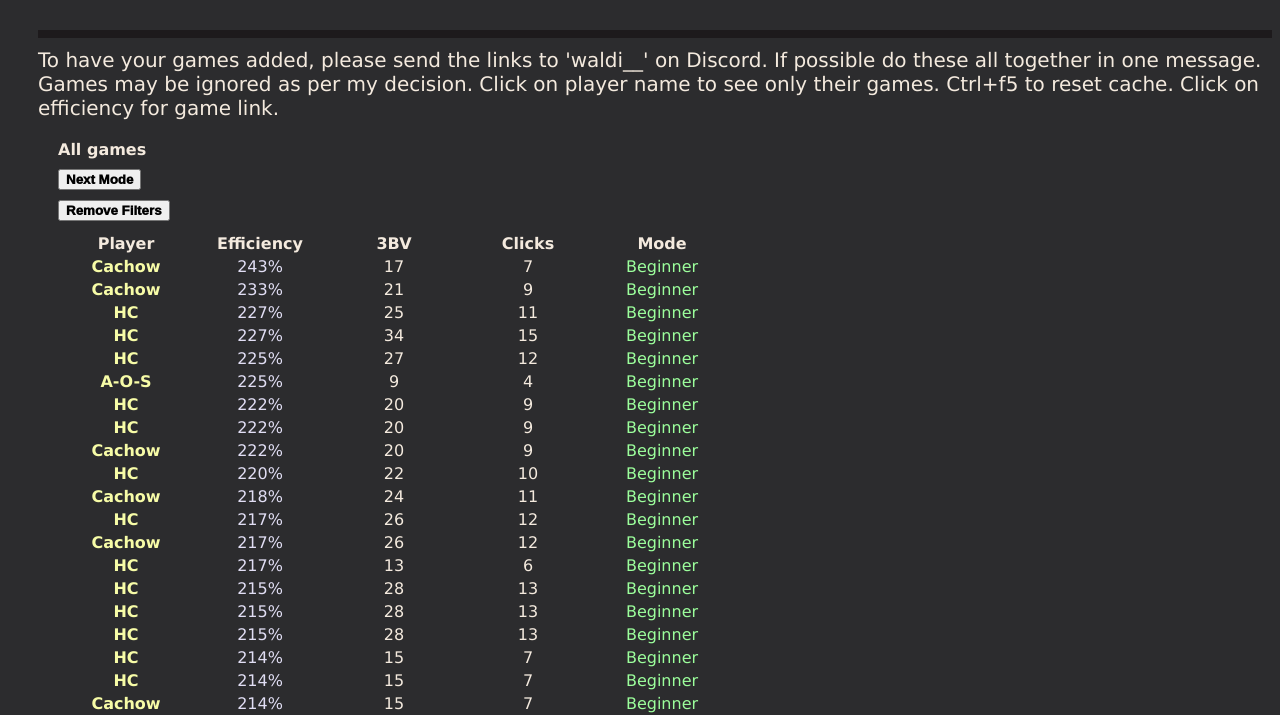
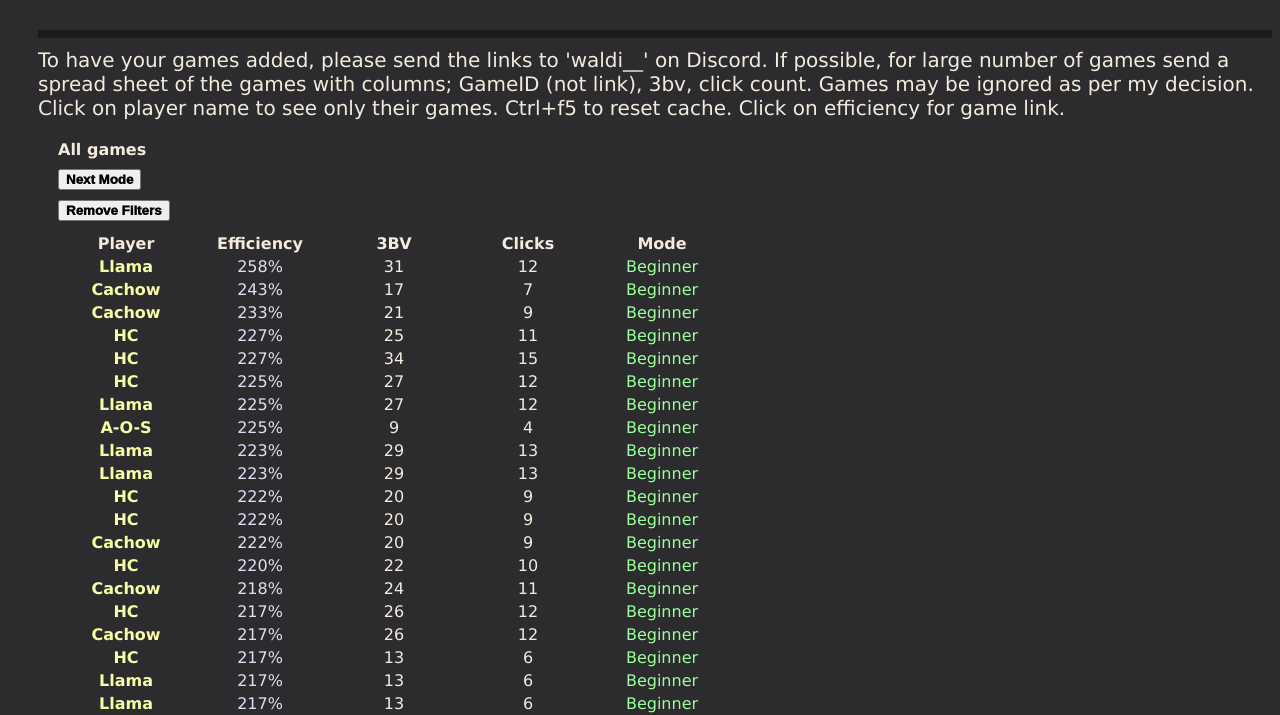
Before and after one commit to AosUK/aosuk.github.io, a plain HTML site: page EffRanking/index.html in a window 1280 px wide. Shown: the part 95-810 px from the top of the page. Drawn offline with Linux system fonts and the light colour scheme.

Commit message:
Add games

```diff
--- a/EffRanking/index.html
+++ b/EffRanking/index.html
@@ -13,7 +13,7 @@
     </h1>
 
 
-  <p>To have your games added, please send the links to 'waldi__' on Discord. If possible do these all together in one message.
+  <p>To have your games added, please send the links to 'waldi__' on Discord. If possible, for large number of games send a spread sheet of the games with columns; GameID (not link), 3bv, click count.
     Games may be ignored as per my decision. Click on player name to see only their games. Ctrl+f5 to reset cache. Click on efficiency for game link.
   </p>
   <div id="filter-info"></div>
--- a/EffRanking/script.js
+++ b/EffRanking/script.js
@@ -9,7 +9,8 @@ const modesJSON = `
 const modeColorMap = {
   1: 'green',
   2: 'blue',
-  3: 'red'
+  3: 'red',
+  0: 'cream'
 };//maybe move this into modejson
 
 const playersJSON = `
@@ -17,14 +18,16 @@ const playersJSON = `
     { "id": 1, "name": "Player" },
     { "id": 19938283, "name": "A-O-S" },
     { "id": 2150671, "name": "HC" },
-    { "id": 8146485, "name": "Cachow" }
+    { "id": 8146485, "name": "Cachow" },
+    { "id": 733893, "name": "Llama" }
+
 
 ]
 `;
 
 const gamesJSON = `
 [
-    { "id": 1, "mode": 1, "playerid": 1, "3bv": 1, "clicks": 1 },
+    { "id": 1, "mode": 0, "playerid": 1, "3bv": 1, "clicks": 100 },
     { "id": 4688359230, "mode": 1, "playerid": 2150671, "3bv": 43, "clicks": 21 },
     { "id": 565781171, "mode": 1, "playerid": 2150671, "3bv": 25, "clicks": 11 },
     { "id": 1334361570, "mode": 1, "playerid": 2150671, "3bv": 34, "clicks": 15 },
@@ -75,7 +78,78 @@ const gamesJSON = `
     { "id": 1575762263, "mode": 1, "playerid": 8146485, "3bv": 21, "clicks": 10 },
     { "id": 3118940303, "mode": 1, "playerid": 8146485, "3bv": 31, "clicks": 15 },
     { "id": 3553799116, "mode": 1, "playerid": 8146485, "3bv": 29, "clicks": 14 },
-    { "id": 3099325364, "mode": 1, "playerid": 8146485, "3bv": 39, "clicks": 19 }
+    { "id": 3099325364, "mode": 1, "playerid": 8146485, "3bv": 39, "clicks": 19 },
+    { "id": 4116811644, "mode": 1, "playerid": 733893, "3bv": 31, "clicks": 12 },
+    { "id": 3306358669, "mode": 1, "playerid": 733893, "3bv": 27, "clicks": 12 },
+    { "id": 4623358397, "mode": 1, "playerid": 733893, "3bv": 29, "clicks": 13 },
+    { "id": 4081965155, "mode": 1, "playerid": 733893, "3bv": 29, "clicks": 13 },
+    { "id": 4721151080, "mode": 1, "playerid": 733893, "3bv": 13, "clicks": 6 },
+    { "id": 3281013514, "mode": 1, "playerid": 733893, "3bv": 13, "clicks": 6 },
+    { "id": 4714607778, "mode": 1, "playerid": 733893, "3bv": 28, "clicks": 13 },
+    { "id": 4046203684, "mode": 1, "playerid": 733893, "3bv": 28, "clicks": 13 },
+    { "id": 1689049605, "mode": 1, "playerid": 733893, "3bv": 28, "clicks": 13 },
+    { "id": 4724860008, "mode": 1, "playerid": 733893, "3bv": 17, "clicks": 8 },
+    { "id": 4217025886, "mode": 1, "playerid": 733893, "3bv": 17, "clicks": 8 },
+    { "id": 2674528526, "mode": 1, "playerid": 733893, "3bv": 17, "clicks": 8 },
+    { "id": 4721177915, "mode": 1, "playerid": 733893, "3bv": 19, "clicks": 9 },
+    { "id": 3151332197, "mode": 1, "playerid": 733893, "3bv": 19, "clicks": 9 },
+    { "id": 4228430745, "mode": 1, "playerid": 733893, "3bv": 25, "clicks": 12 },
+    { "id": 4063760401, "mode": 1, "playerid": 733893, "3bv": 27, "clicks": 13 },
+    { "id": 4063640964, "mode": 1, "playerid": 733893, "3bv": 27, "clicks": 13 },
+    { "id": 4429772846, "mode": 1, "playerid": 733893, "3bv": 31, "clicks": 15 },
+    { "id": 3296108930, "mode": 1, "playerid": 733893, "3bv": 31, "clicks": 15 },
+    { "id": 4167458152, "mode": 1, "playerid": 733893, "3bv": 33, "clicks": 16 },
+    { "id": 3142351035, "mode": 1, "playerid": 733893, "3bv": 39, "clicks": 19 },
+    { "id": 4724461465, "mode": 1, "playerid": 733893, "3bv": 28, "clicks": 14 },
+    { "id": 4720837080, "mode": 1, "playerid": 733893, "3bv": 34, "clicks": 17 },
+    { "id": 4720271382, "mode": 1, "playerid": 733893, "3bv": 32, "clicks": 16 },
+    { "id": 4720194946, "mode": 1, "playerid": 733893, "3bv": 16, "clicks": 8 },
+    { "id": 4717946486, "mode": 1, "playerid": 733893, "3bv": 16, "clicks": 8 },
+    { "id": 4619888895, "mode": 1, "playerid": 733893, "3bv": 22, "clicks": 11 },
+    { "id": 4619886863, "mode": 1, "playerid": 733893, "3bv": 20, "clicks": 10 },
+    { "id": 4619857990, "mode": 1, "playerid": 733893, "3bv": 24, "clicks": 12 },
+    { "id": 4545862564, "mode": 1, "playerid": 733893, "3bv": 28, "clicks": 14 },
+    { "id": 4545806576, "mode": 1, "playerid": 733893, "3bv": 28, "clicks": 14 },
+    { "id": 4545764642, "mode": 1, "playerid": 733893, "3bv": 24, "clicks": 12 },
+    { "id": 4437280958, "mode": 1, "playerid": 733893, "3bv": 22, "clicks": 11 },
+    { "id": 4363957121, "mode": 1, "playerid": 733893, "3bv": 26, "clicks": 13 },
+    { "id": 4336402330, "mode": 1, "playerid": 733893, "3bv": 38, "clicks": 19 },
+    { "id": 4135569697, "mode": 1, "playerid": 733893, "3bv": 16, "clicks": 8 },
+    { "id": 4069974626, "mode": 1, "playerid": 733893, "3bv": 24, "clicks": 12 },
+    { "id": 4067254524, "mode": 1, "playerid": 733893, "3bv": 18, "clicks": 9 },
+    { "id": 4064279157, "mode": 1, "playerid": 733893, "3bv": 22, "clicks": 11 },
+    { "id": 4063962886, "mode": 1, "playerid": 733893, "3bv": 20, "clicks": 10 },
+    { "id": 4061185279, "mode": 1, "playerid": 733893, "3bv": 24, "clicks": 12 },
+    { "id": 4061099857, "mode": 1, "playerid": 733893, "3bv": 22, "clicks": 11 },
+    { "id": 4060691638, "mode": 1, "playerid": 733893, "3bv": 26, "clicks": 13 },
+    { "id": 4057263005, "mode": 1, "playerid": 733893, "3bv": 20, "clicks": 10 },
+    { "id": 4053946638, "mode": 1, "playerid": 733893, "3bv": 20, "clicks": 10 },
+    { "id": 4045957526, "mode": 1, "playerid": 733893, "3bv": 26, "clicks": 13 },
+    { "id": 4004038926, "mode": 1, "playerid": 733893, "3bv": 22, "clicks": 11 },
+    { "id": 3961206841, "mode": 1, "playerid": 733893, "3bv": 26, "clicks": 13 },
+    { "id": 3882463824, "mode": 1, "playerid": 733893, "3bv": 24, "clicks": 12 },
+    { "id": 3867314656, "mode": 1, "playerid": 733893, "3bv": 10, "clicks": 5 },
+    { "id": 3835875531, "mode": 1, "playerid": 733893, "3bv": 26, "clicks": 13 },
+    { "id": 3441512665, "mode": 1, "playerid": 733893, "3bv": 32, "clicks": 16 },
+    { "id": 3309386810, "mode": 1, "playerid": 733893, "3bv": 10, "clicks": 5 },
+    { "id": 3301808975, "mode": 1, "playerid": 733893, "3bv": 20, "clicks": 10 },
+    { "id": 3293649653, "mode": 1, "playerid": 733893, "3bv": 24, "clicks": 12 },
+    { "id": 3282968737, "mode": 1, "playerid": 733893, "3bv": 24, "clicks": 12 },
+    { "id": 3263062542, "mode": 1, "playerid": 733893, "3bv": 24, "clicks": 12 },
+    { "id": 3151251088, "mode": 1, "playerid": 733893, "3bv": 24, "clicks": 12 },
+    { "id": 3127099623, "mode": 1, "playerid": 733893, "3bv": 22, "clicks": 11 },
+    { "id": 3078308747, "mode": 1, "playerid": 733893, "3bv": 16, "clicks": 8 },
+    { "id": 2822830230, "mode": 1, "playerid": 733893, "3bv": 22, "clicks": 11 },
+    { "id": 2807368166, "mode": 1, "playerid": 733893, "3bv": 26, "clicks": 13 },
+    { "id": 2789980903, "mode": 1, "playerid": 733893, "3bv": 24, "clicks": 12 },
+    { "id": 2698749959, "mode": 1, "playerid": 733893, "3bv": 32, "clicks": 16 },
+    { "id": 2568163515, "mode": 1, "playerid": 733893, "3bv": 28, "clicks": 14 },
+    { "id": 1517532990, "mode": 1, "playerid": 733893, "3bv": 24, "clicks": 12 },
+    { "id": 1483942752, "mode": 1, "playerid": 733893, "3bv": 20, "clicks": 10 },
+    { "id": 1404587020, "mode": 1, "playerid": 733893, "3bv": 22, "clicks": 11 },
+    { "id": 1223574070, "mode": 1, "playerid": 733893, "3bv": 28, "clicks": 14 },
+    { "id": 808240763,  "mode": 1, "playerid": 733893, "3bv": 24, "clicks": 12 }
+
 ]
 `;
 
```
